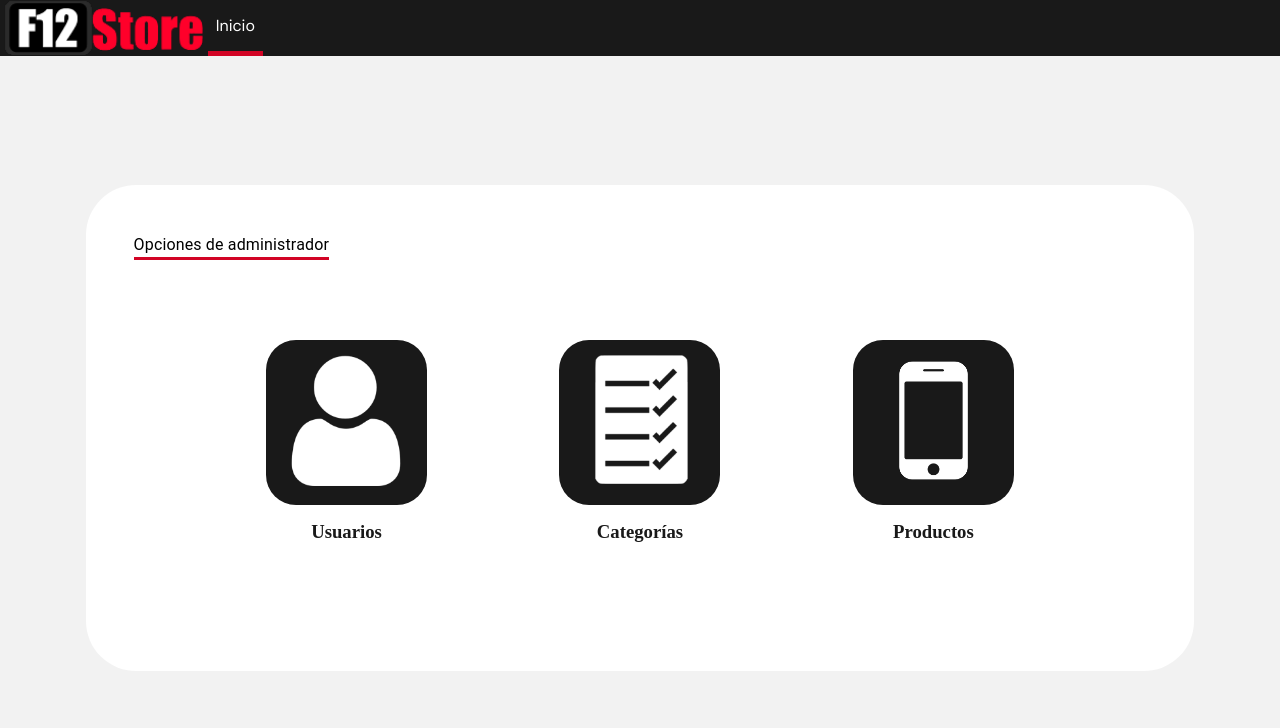
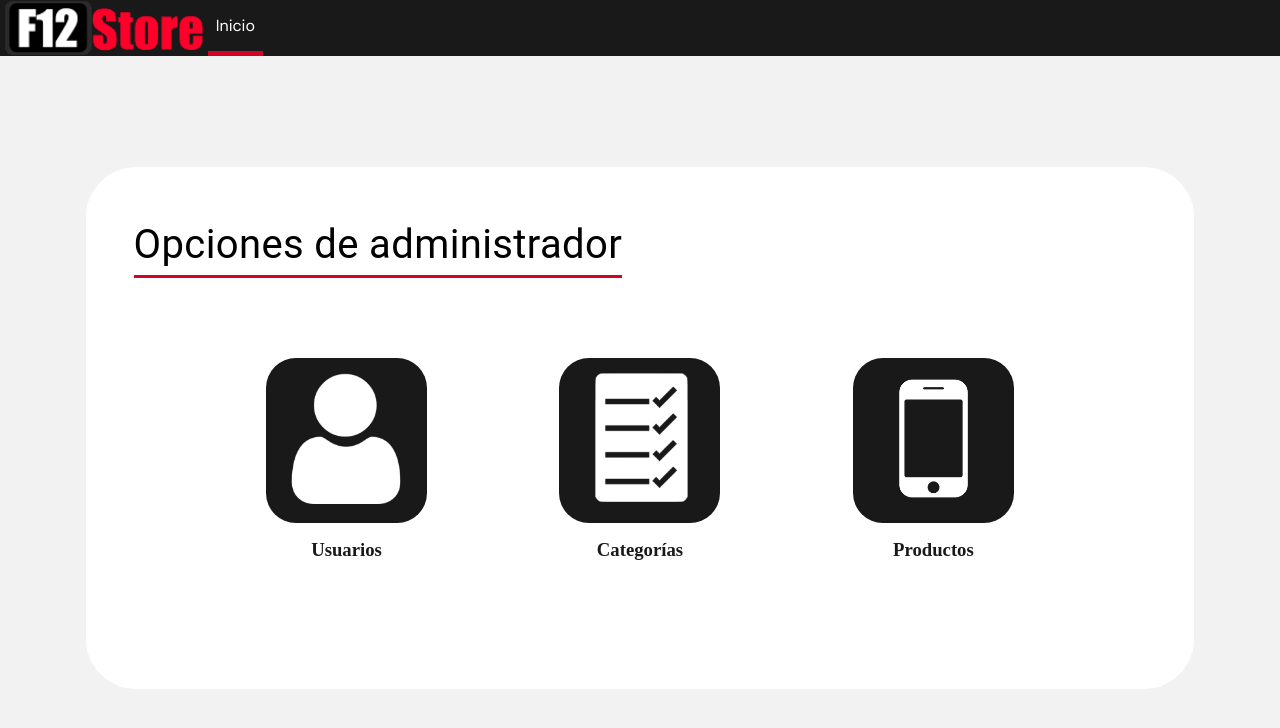
Before and after one commit to FearHeim/gestion-inventario, a React (Create React App) app: page / in a window 1280 px wide. Shown: the top 728 px of the page. Built offline with nearby package versions, Linux system fonts and the light colour scheme.

Commit message:
Cambiar tamaño de titulo

```diff
--- a/src/Components/componentes.css
+++ b/src/Components/componentes.css
@@ -36,6 +36,11 @@
   display: block;
   width: fit-content;
 }
+
+.grid-item-title .title{
+  font-size: 2.5em;
+}
+
 .grid-item-title-user {
   margin-bottom: 2em;
   border-bottom: 3px solid #d20425;
```
